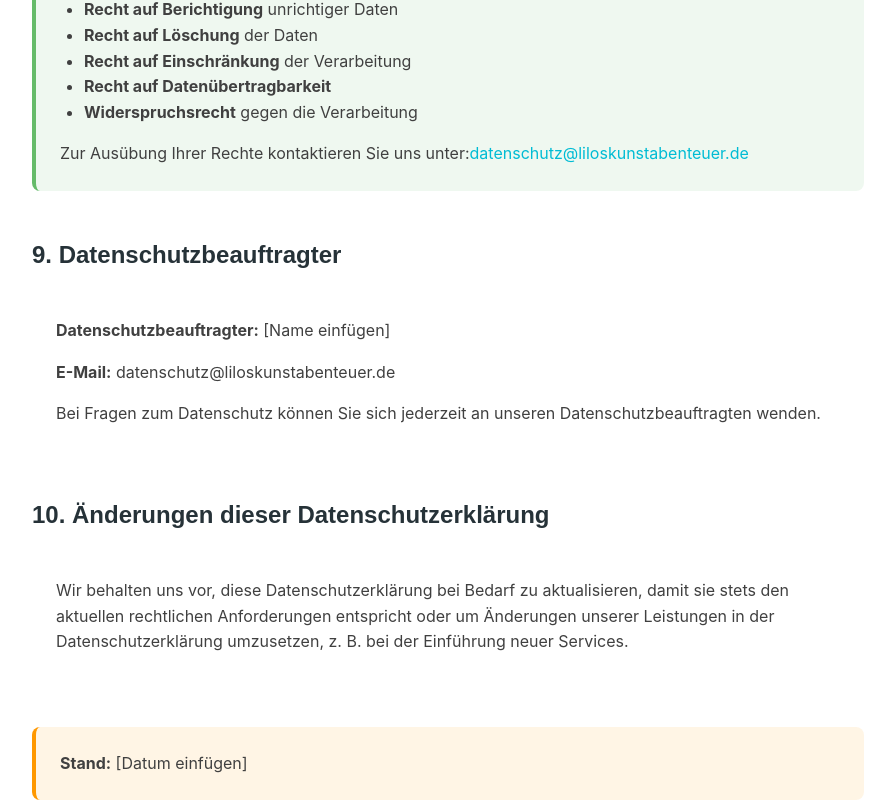
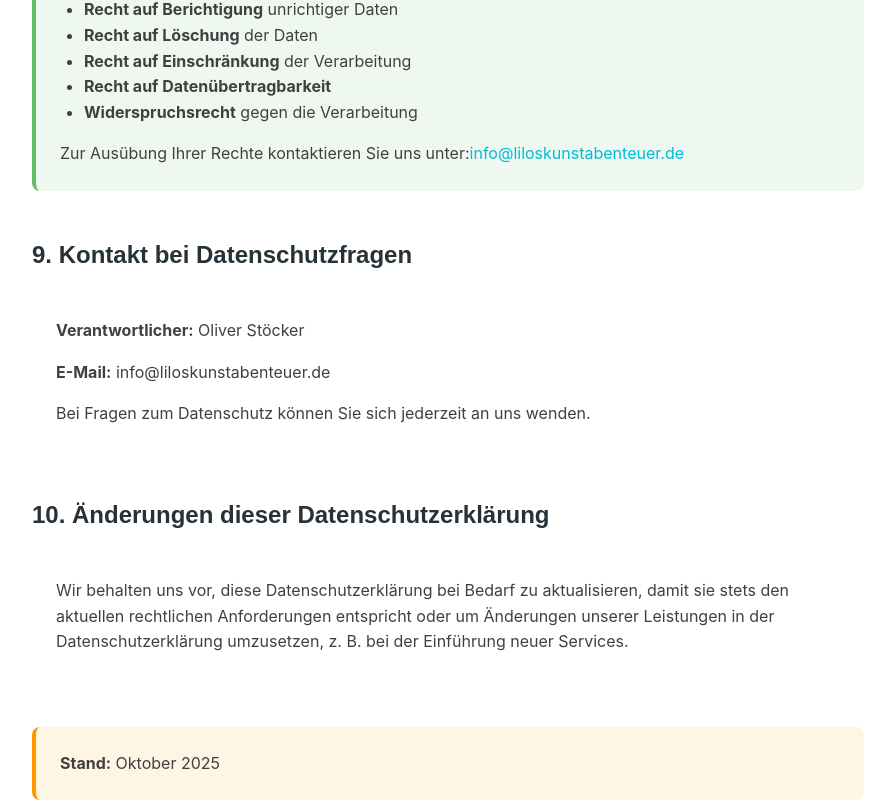
Before and after one commit to OlleeBerlin/lilos-kunstabenteuer, a Next.js app: page /datenschutz in a window 1280 px wide. Shown: the part 4111-4920 px from the top of the page, without its empty margins (192-1087 px from the left). Built offline with nearby package versions, Linux system fonts and the light colour scheme.

Commit message:
Datenschutzerklärung aktualisiert

```diff
--- a/src/app/datenschutz/page.tsx
+++ b/src/app/datenschutz/page.tsx
@@ -278,29 +278,28 @@ export default function Datenschutz() {
                 </ul>
                 <p className="text-neutral-700">
                   Zur Ausübung Ihrer Rechte kontaktieren Sie uns unter:
-                  <a href="mailto:datenschutz@liloskunstabenteuer.de" className="text-primary hover:underline">
-                    datenschutz@liloskunstabenteuer.de
+                  <a href="mailto:info@liloskunstabenteuer.de" className="text-primary hover:underline">
+                    info@liloskunstabenteuer.de
                   </a>
                 </p>
               </div>
             </div>
 
-            {/* Datenschutzbeauftragter */}
+            {/* Kontakt bei Datenschutzfragen */}
             <div className="mb-12">
               <h2 className="font-heading font-bold text-2xl text-foreground mb-6">
-                9. Datenschutzbeauftragter
+                9. Kontakt bei Datenschutzfragen
               </h2>
 
               <div className="bg-neutral-light p-6 rounded-lg">
                 <p className="text-neutral-700 mb-4">
-                  <strong>Datenschutzbeauftragter:</strong> [Name einfügen]
+                  <strong>Verantwortlicher:</strong> Oliver Stöcker
                 </p>
                 <p className="text-neutral-700 mb-4">
-                  <strong>E-Mail:</strong> datenschutz@liloskunstabenteuer.de
+                  <strong>E-Mail:</strong> info@liloskunstabenteuer.de
                 </p>
                 <p className="text-neutral-700">
-                  Bei Fragen zum Datenschutz können Sie sich jederzeit an unseren
-                  Datenschutzbeauftragten wenden.
+                  Bei Fragen zum Datenschutz können Sie sich jederzeit an uns wenden.
                 </p>
               </div>
             </div>
@@ -325,7 +324,7 @@ export default function Datenschutz() {
             <div className="mb-12">
               <div className="bg-accent/10 p-6 rounded-lg border-l-4 border-accent">
                 <p className="text-neutral-700">
-                  <strong>Stand:</strong> [Datum einfügen]
+                  <strong>Stand:</strong> Oktober 2025
                 </p>
               </div>
             </div>
```
